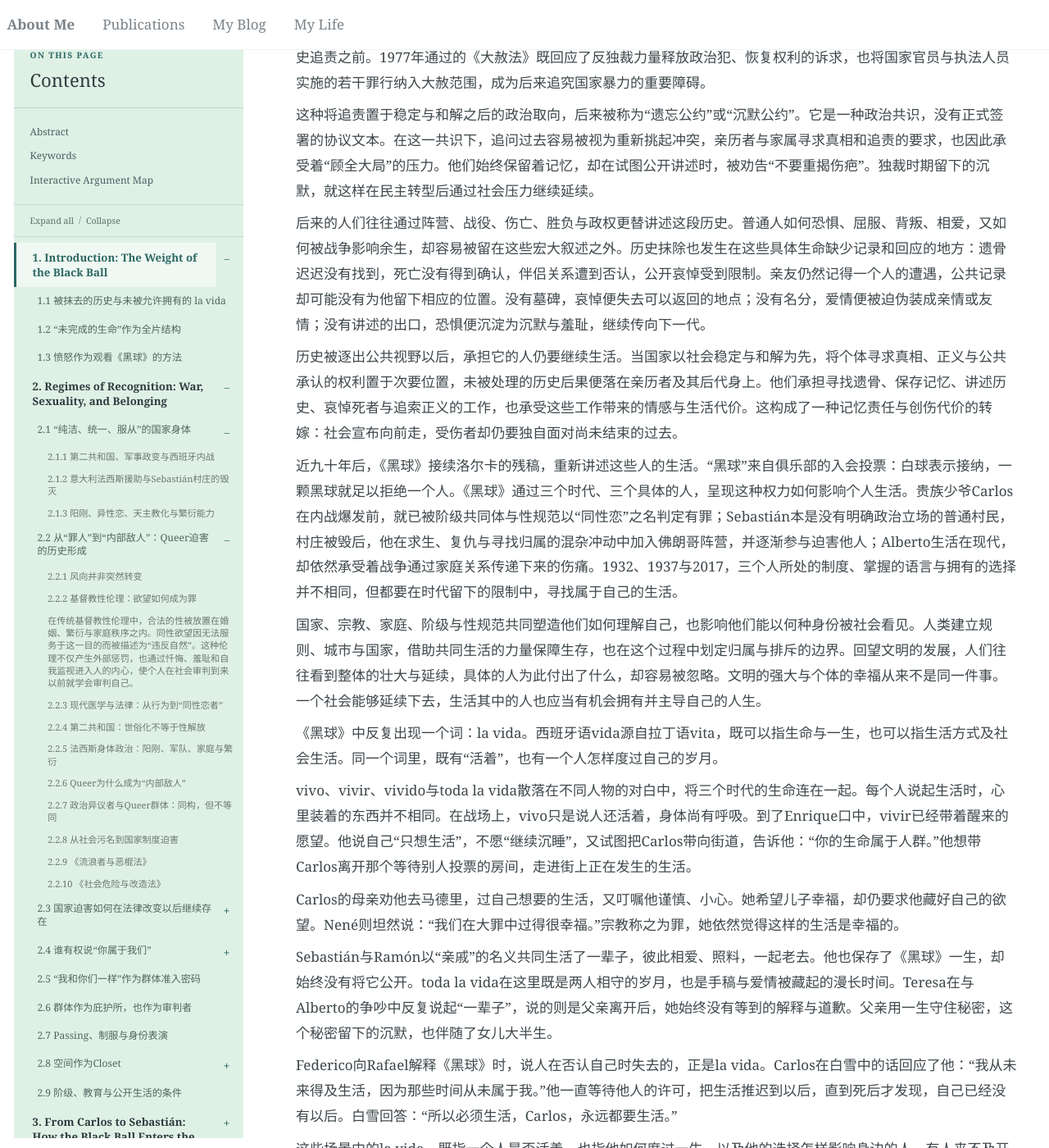
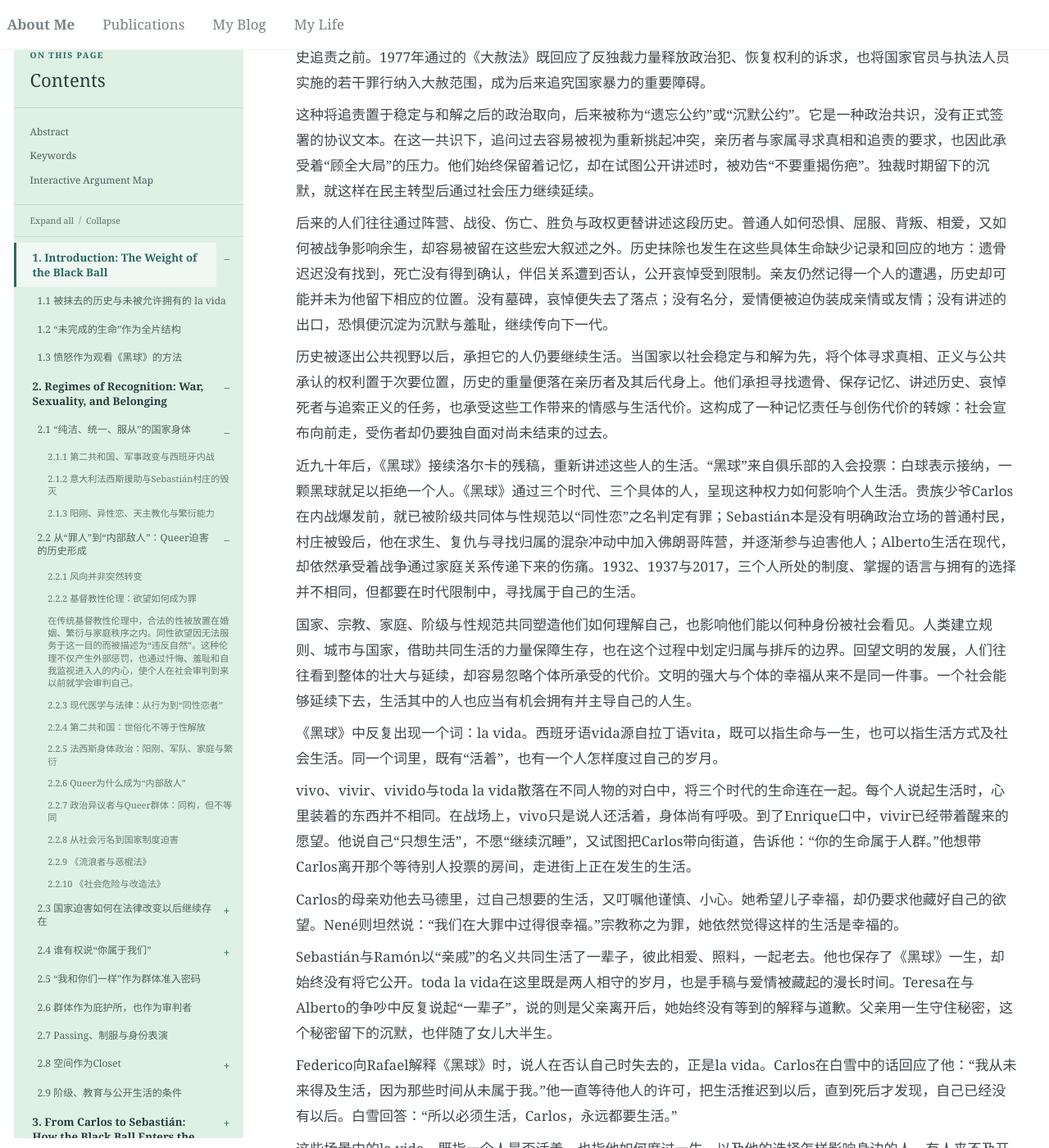
Before and after one commit to Cathylixi/Cathylixi.github.io, a Jekyll site: the page built from _posts/2026-11-10-la-bola-negra-review.md, in a window 1280 px wide and 1400 px high, scrolled down 2449 px. Shown: the whole window at 82% size. Built offline with Jekyll 4.4.1, drawn with Linux system fonts in a browser that asks for light colours; nearby versions of some CDN libraries.

```diff
--- a/_posts/2026-11-10-la-bola-negra-review.md
+++ b/_posts/2026-11-10-la-bola-negra-review.md
@@ -60,13 +60,13 @@
 
 这种将追责置于稳定与和解之后的政治取向，后来被称为“遗忘公约”或“沉默公约”。它是一种政治共识，没有正式签署的协议文本。在这一共识下，追问过去容易被视为重新挑起冲突，亲历者与家属寻求真相和追责的要求，也因此承受着“顾全大局”的压力。他们始终保留着记忆，却在试图公开讲述时，被劝告“不要重揭伤疤”。独裁时期留下的沉默，就这样在民主转型后通过社会压力继续延续。
 
-后来的人们往往通过阵营、战役、伤亡、胜负与政权更替讲述这段历史。普通人如何恐惧、屈服、背叛、相爱，又如何被战争影响余生，却容易被留在这些宏大叙述之外。历史抹除也发生在这些具体生命缺少记录和回应的地方：遗骨迟迟没有找到，死亡没有得到确认，伴侣关系遭到否认，公开哀悼受到限制。亲友仍然记得一个人的遭遇，公共记录却可能没有为他留下相应的位置。没有墓碑，哀悼便失去可以返回的地点；没有名分，爱情便被迫伪装成亲情或友情；没有讲述的出口，恐惧便沉淀为沉默与羞耻，继续传向下一代。
+后来的人们往往通过阵营、战役、伤亡、胜负与政权更替讲述这段历史。普通人如何恐惧、屈服、背叛、相爱，又如何被战争影响余生，却容易被留在这些宏大叙述之外。历史抹除也发生在这些具体生命缺少记录和回应的地方：遗骨迟迟没有找到，死亡没有得到确认，伴侣关系遭到否认，公开哀悼受到限制。亲友仍然记得一个人的遭遇，历史却可能并未为他留下相应的位置。没有墓碑，哀悼便失去了落点；没有名分，爱情便被迫伪装成亲情或友情；没有讲述的出口，恐惧便沉淀为沉默与羞耻，继续传向下一代。
 
-历史被逐出公共视野以后，承担它的人仍要继续生活。当国家以社会稳定与和解为先，将个体寻求真相、正义与公共承认的权利置于次要位置，未被处理的历史后果便落在亲历者及其后代身上。他们承担寻找遗骨、保存记忆、讲述历史、哀悼死者与追索正义的工作，也承受这些工作带来的情感与生活代价。这构成了一种记忆责任与创伤代价的转嫁：社会宣布向前走，受伤者却仍要独自面对尚未结束的过去。
+历史被逐出公共视野以后，承担它的人仍要继续生活。当国家以社会稳定与和解为先，将个体寻求真相、正义与公共承认的权利置于次要位置，历史的重量便落在亲历者及其后代身上。他们承担寻找遗骨、保存记忆、讲述历史、哀悼死者与追索正义的任务，也承受这些工作带来的情感与生活代价。这构成了一种记忆责任与创伤代价的转嫁：社会宣布向前走，受伤者却仍要独自面对尚未结束的过去。
 
-近九十年后，《黑球》接续洛尔卡的残稿，重新讲述这些人的生活。“黑球”来自俱乐部的入会投票：白球表示接纳，一颗黑球就足以拒绝一个人。《黑球》通过三个时代、三个具体的人，呈现这种权力如何影响个人生活。贵族少爷Carlos在内战爆发前，就已被阶级共同体与性规范以“同性恋”之名判定有罪；Sebastián本是没有明确政治立场的普通村民，村庄被毁后，他在求生、复仇与寻找归属的混杂冲动中加入佛朗哥阵营，并逐渐参与迫害他人；Alberto生活在现代，却依然承受着战争通过家庭关系传递下来的伤痛。1932、1937与2017，三个人所处的制度、掌握的语言与拥有的选择并不相同，但都要在时代留下的限制中，寻找属于自己的生活。
+近九十年后，《黑球》接续洛尔卡的残稿，重新讲述这些人的生活。“黑球”来自俱乐部的入会投票：白球表示接纳，一颗黑球就足以拒绝一个人。《黑球》通过三个时代、三个具体的人，呈现这种权力如何影响个人生活。贵族少爷Carlos在内战爆发前，就已被阶级共同体与性规范以“同性恋”之名判定有罪；Sebastián本是没有明确政治立场的普通村民，村庄被毁后，他在求生、复仇与寻找归属的混杂冲动中加入佛朗哥阵营，并逐渐参与迫害他人；Alberto生活在现代，却依然承受着战争通过家庭关系传递下来的伤痛。1932、1937与2017，三个人所处的制度、掌握的语言与拥有的选择并不相同，但都要在时代限制中，寻找属于自己的生活。
 
-国家、宗教、家庭、阶级与性规范共同塑造他们如何理解自己，也影响他们能以何种身份被社会看见。人类建立规则、城市与国家，借助共同生活的力量保障生存，也在这个过程中划定归属与排斥的边界。回望文明的发展，人们往往看到整体的壮大与延续，具体的人为此付出了什么，却容易被忽略。文明的强大与个体的幸福从来不是同一件事。一个社会能够延续下去，生活其中的人也应当有机会拥有并主导自己的人生。
+国家、宗教、家庭、阶级与性规范共同塑造他们如何理解自己，也影响他们能以何种身份被社会看见。人类建立规则、城市与国家，借助共同生活的力量保障生存，也在这个过程中划定归属与排斥的边界。回望文明的发展，人们往往看到整体的壮大与延续，却容易忽略个体所承受的代价。文明的强大与个体的幸福从来不是同一件事。一个社会能够延续下去，生活其中的人也应当有机会拥有并主导自己的人生。
 
 《黑球》中反复出现一个词：la vida。西班牙语vida源自拉丁语vita，既可以指生命与一生，也可以指生活方式及社会生活。同一个词里，既有“活着”，也有一个人怎样度过自己的岁月。
 
```
